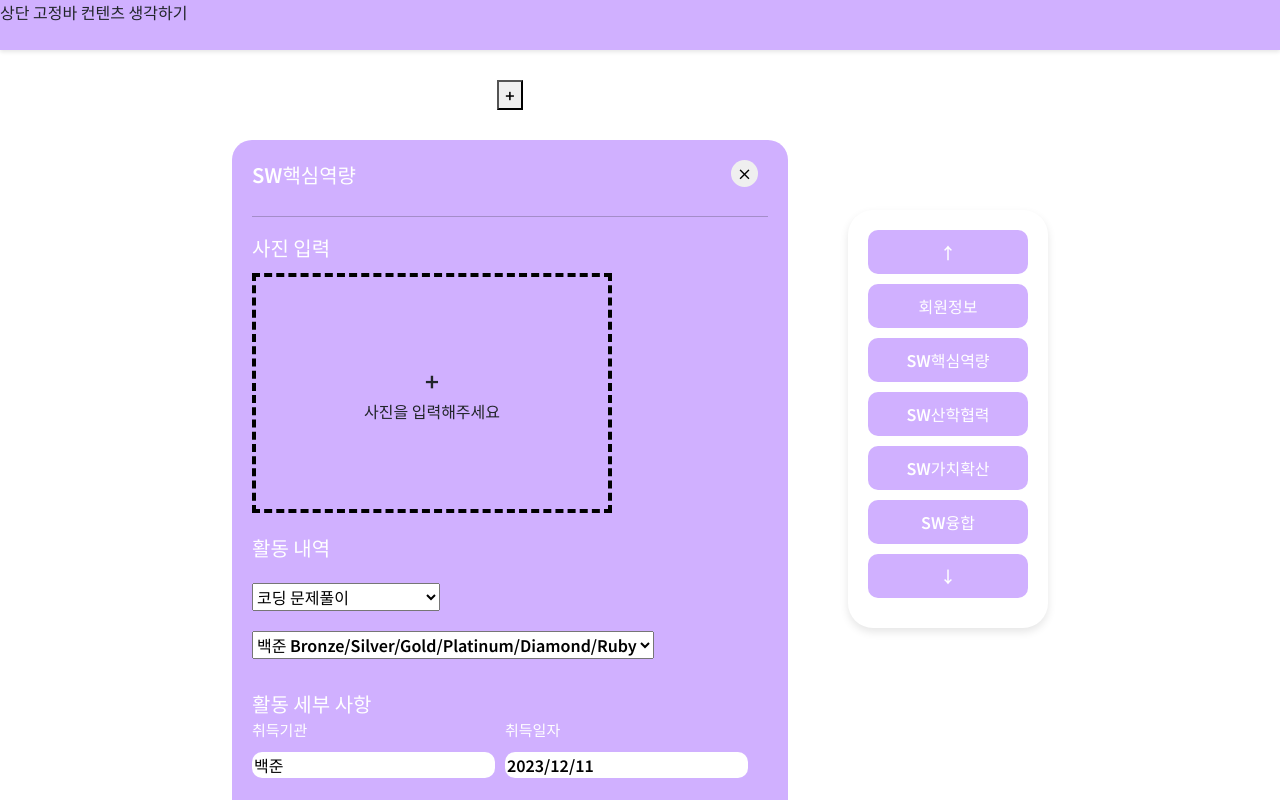
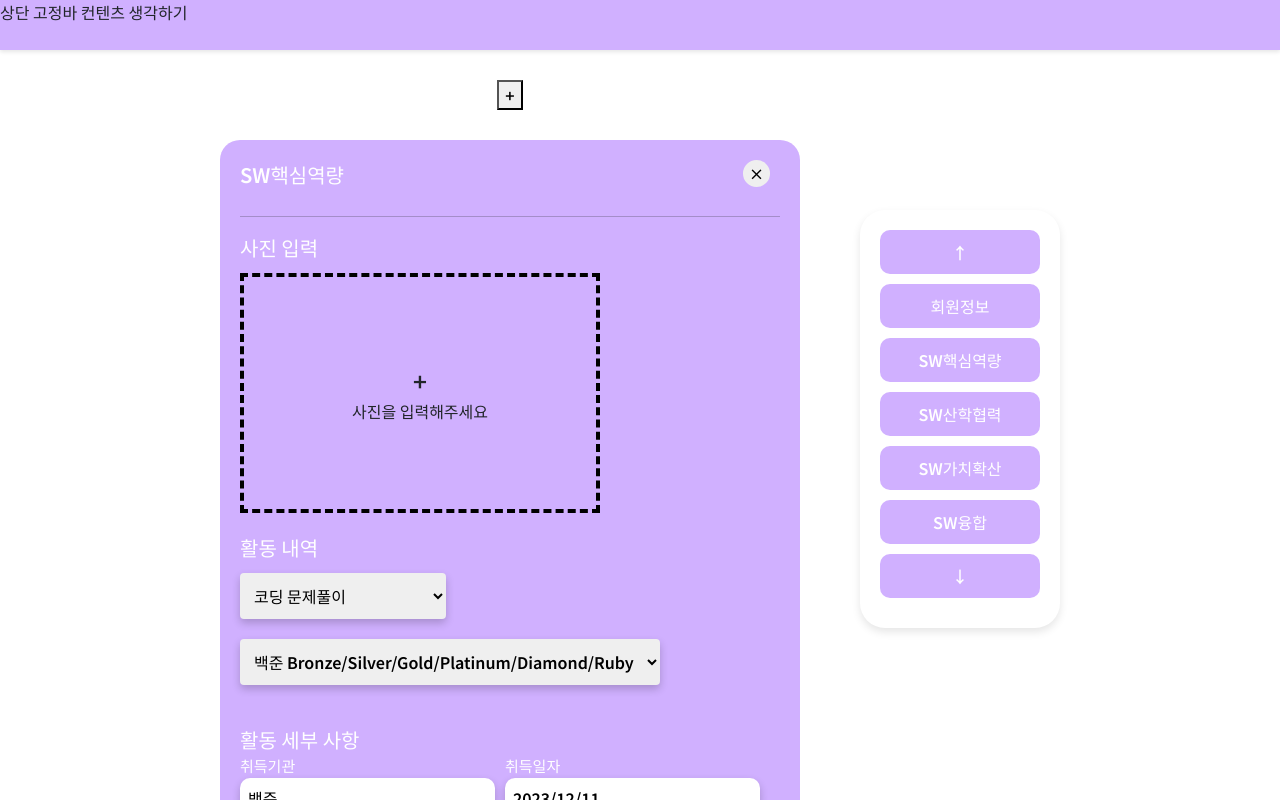
Before and after one commit to Koh-Du-Beom/Old-version-Jamie-Point, a React (Create React App) app: page /info in a window 1280 px wide. Both pictures are taken after a click on the button "SW핵심역량". Shown: the top 800 px of the page. Built offline with nearby package versions, Linux system fonts and the light colour scheme.

Commit message:
styling for datainput

```diff
--- a/src/components/Activity/ActivityDropDown.tsx
+++ b/src/components/Activity/ActivityDropDown.tsx
@@ -2,6 +2,7 @@
 import React, { useEffect, useState } from 'react';
 import ActivityDropDownData from '../../stores/data/ActivityDropDown.data';
 import styled from 'styled-components';
+import classes from '../../styles/components/ActivityDropDown.module.css';
 
 interface SelectedData {
 	program : string | null;
@@ -16,24 +17,6 @@ interface ActivityDropDownProps {
 	onDropDownChange : (selectedData : SelectedData) => void;
 	dropDownData : SelectedData;
 }
-
-interface Point {
-  topic: string;
-  point: number;
-}
-
-const Container = styled.div`
-  display: flex;
-  flex-direction: column;
-`
-
-const Wrapper = styled.div`
-  //스타일 고민
-`
-
-const Selection = styled.div`
-  margin: 20px 0;
-`
 
 const ActivityDropDown: React.FC<ActivityDropDownProps> = ({selectedArea, onDropDownChange, dropDownData}) => {
   const [selectedProgram, setSelectedProgram] = useState<string | null>(null);
@@ -110,9 +93,8 @@ const ActivityDropDown: React.FC<ActivityDropDownProps> = ({selectedArea, onDrop
 	}, [dropDownData])
 
   return (
-    <Container>
-      <Wrapper>
-        <Selection>
+		<div className={classes.container}>
+			<div className={classes.wrapper}>
 				{selectedArea && (
 					<select value={selectedProgram ?? ''} onChange={handleProgramChange}>
 						<option value="">프로그램을 선택해주세요</option>
@@ -121,9 +103,8 @@ const ActivityDropDown: React.FC<ActivityDropDownProps> = ({selectedArea, onDrop
 						))}
 					</select>
 				)}
-        </Selection>
-
-        <Selection>
+			</div>
+			<div className={classes.wrapper}>
 				{selectedProgram && (
 					<select value={selectedType ?? ''} onChange={handleTypeChange}>
 						<option value="">종류를 선택해주세요</option>
@@ -134,9 +115,8 @@ const ActivityDropDown: React.FC<ActivityDropDownProps> = ({selectedArea, onDrop
 						))}
 					</select>
 				)}
-        </Selection>
-
-				<Selection>
+			</div>
+			<div className={classes.wrapper}>
 				{selectedType && (
 					ActivityDropDownData.find(area => area.area === selectedArea)
 						?.programs.find(program => program.program === selectedProgram)
@@ -157,10 +137,9 @@ const ActivityDropDown: React.FC<ActivityDropDownProps> = ({selectedArea, onDrop
 								))}
 							</select>
 				)}
-				</Selection>
+			</div>
+		</div>
 
-      </Wrapper>
-    </Container>
   );
 };
 
--- a/src/pages/SWConvergencePage.tsx
+++ b/src/pages/SWConvergencePage.tsx
@@ -43,9 +43,6 @@ const SWConvergencePage:React.FC = () => {
 
 	}, [activitiesData])
 
-	//저장 버튼을 만들거임. 그리고 이 저장버튼이 눌렸는지 안눌렸는지를 state로 관리해보면
-	// 어떨까 싶음. 5초마다 이 페이지 내용을 자동으로 백엔드로 보내주는 로직. 이때, 저장버튼이
-	//눌리지 않았다는 것이 확인되면 이 로직이 발동하고, 이미 눌려있다면 굳이 발동되지 않는다. 이렇게 구현해보자.
 
 	return (
 		<MainLayout>
--- a/src/styles/FormStyles.module.css
+++ b/src/styles/FormStyles.module.css
@@ -28,7 +28,9 @@
 }
 
 .input{
-	margin: 10px 0;
+	padding: 8px;
+	box-shadow: 0 4px 8px 0 rgba(0, 0, 0, 0.2);
+  cursor: pointer;
 	border-radius: 10px;
 	border: none;
 }
--- a/src/styles/components/ActivityDropDown.module.css
+++ b/src/styles/components/ActivityDropDown.module.css
@@ -0,0 +1,20 @@
+.container{
+	display : flex;
+	flex-direction: column;
+}
+
+.wrapper{
+	margin: 10px 0;
+}
+
+select {
+  padding: 10px;
+  border: none;
+  border-radius: 4px;
+  box-shadow: 0 4px 8px 0 rgba(0, 0, 0, 0.2);
+  cursor: pointer;
+}
+
+option {
+
+}
```
Also changed, not shown: src/hooks/useAutoSave.ts (+16 -16 lines). Lines whose indentation alone changed are shown as unchanged.
